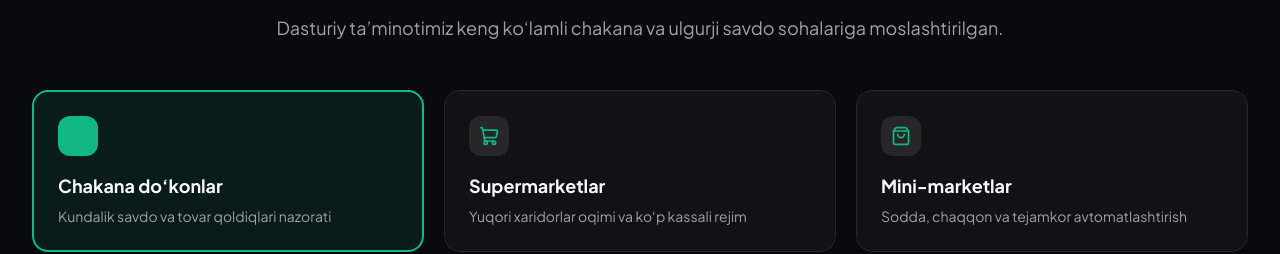
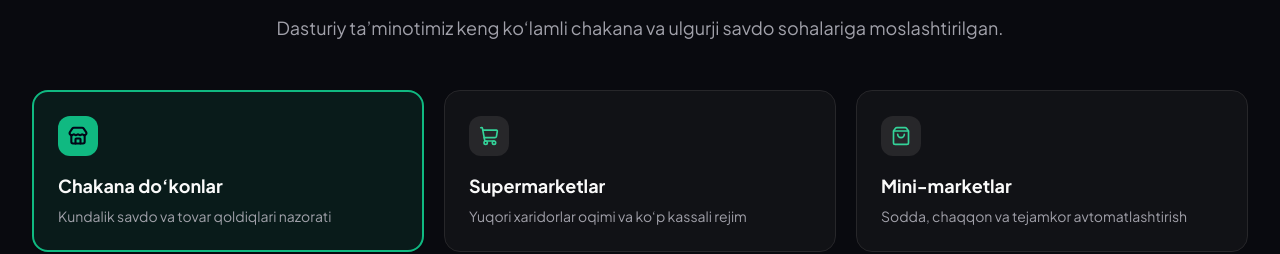
Before and after one commit to behruzerkinov/idokonOfficialWebsite, a React (Vite) app: page / in a window 1280 px wide. Shown: the part 3266-3520 px from the top of the page. Built offline with nearby package versions, Linux system fonts and the light colour scheme.

Commit message:
fix: restore icon visibility on selected sector cards with high contrast styling

```diff
--- a/src/components/SectorSolutions.jsx
+++ b/src/components/SectorSolutions.jsx
@@ -9,7 +9,7 @@ export const SectorSolutions = ({ t, onOpenDemo }) => {
       id: "retail",
       title: t.sectors.s1, // Chakana do'konlar
       desc: t.sectors.s1_desc,
-      icon: <Store className="w-5 h-5 text-emerald-500" />,
+      icon: Store,
       features: [
         "Shtrix-kod skaneri va etiketka printeri bilan to'liq integratsiya",
         "Kiyim-kechak, kosmetika va nooziq-ovqat tovarlar qulay nazorati",
@@ -20,7 +20,7 @@ export const SectorSolutions = ({ t, onOpenDemo }) => {
       id: "supermarket",
       title: t.sectors.s2, // Supermarketlar
       desc: t.sectors.s2_desc,
-      icon: <ShoppingCart className="w-5 h-5 text-emerald-500" />,
+      icon: ShoppingCart,
       features: [
         "Bir nechta kassa apparatlarini bir vaqtda tarmoqlash",
         "Elektron savdo tarozilari bilan avtomat sinxronlash",
@@ -31,7 +31,7 @@ export const SectorSolutions = ({ t, onOpenDemo }) => {
       id: "minimarket",
       title: t.sectors.s3, // Mini-marketlar
       desc: t.sectors.s3_desc,
-      icon: <ShoppingBag className="w-5 h-5 text-emerald-500" />,
+      icon: ShoppingBag,
       features: [
         "Tejamkor POS monoblok va planshetda ishlash imkoniyati",
         "Muzlatilgan qoldiqlarni aniqlash va muddat nazorati",
@@ -59,23 +59,28 @@ export const SectorSolutions = ({ t, onOpenDemo }) => {
 
         {/* 3 Pure Retail Shop Sectors Grid */}
         <div className="grid grid-cols-1 md:grid-cols-3 gap-5 mb-6">
-          {sectors.map((sec, idx) => (
+          {sectors.map((sec, idx) => {
+            const Icon = sec.icon;
+            const isSelected = selectedSector === idx;
+            return (
               <button
                 key={sec.id}
                 type="button"
                 onClick={() => setSelectedSector(idx)}
                 className={`p-6 rounded-2xl text-left transition-all duration-150 cursor-pointer ${
-                selectedSector === idx
+                  isSelected
                     ? 'bg-emerald-500/10 dark:bg-emerald-500/10 border-2 border-emerald-500 shadow-sm'
                     : 'bg-zinc-50 dark:bg-zinc-900/60 border border-zinc-200 dark:border-zinc-800 hover:border-zinc-300 dark:hover:border-zinc-700'
                 }`}
               >
                 <div className={`w-10 h-10 rounded-xl flex items-center justify-center mb-4 transition-colors ${
-                selectedSector === idx
-                  ? 'bg-emerald-500 text-slate-950 font-bold'
-                  : 'bg-zinc-200 dark:bg-zinc-800 text-zinc-700 dark:text-zinc-300'
+                  isSelected
+                    ? 'bg-emerald-500 text-slate-950 font-bold shadow-xs'
+                    : 'bg-zinc-200/80 dark:bg-zinc-800 text-emerald-600 dark:text-emerald-400'
                 }`}>
-                {sec.icon}
+                  <Icon className={`w-5 h-5 transition-colors ${
+                    isSelected ? 'text-slate-950 stroke-[2.5]' : 'text-emerald-600 dark:text-emerald-400 stroke-2'
+                  }`} />
                 </div>
                 <h3 className="font-bold text-lg mb-1.5 text-zinc-900 dark:text-zinc-50">
                   {sec.title}
@@ -84,7 +89,8 @@ export const SectorSolutions = ({ t, onOpenDemo }) => {
                   {sec.desc}
                 </p>
               </button>
-          ))}
+            );
+          })}
         </div>
 
         {/* Selected Sector Highlights Preview Banner */}
```
Lines whose indentation alone changed are shown as unchanged.
